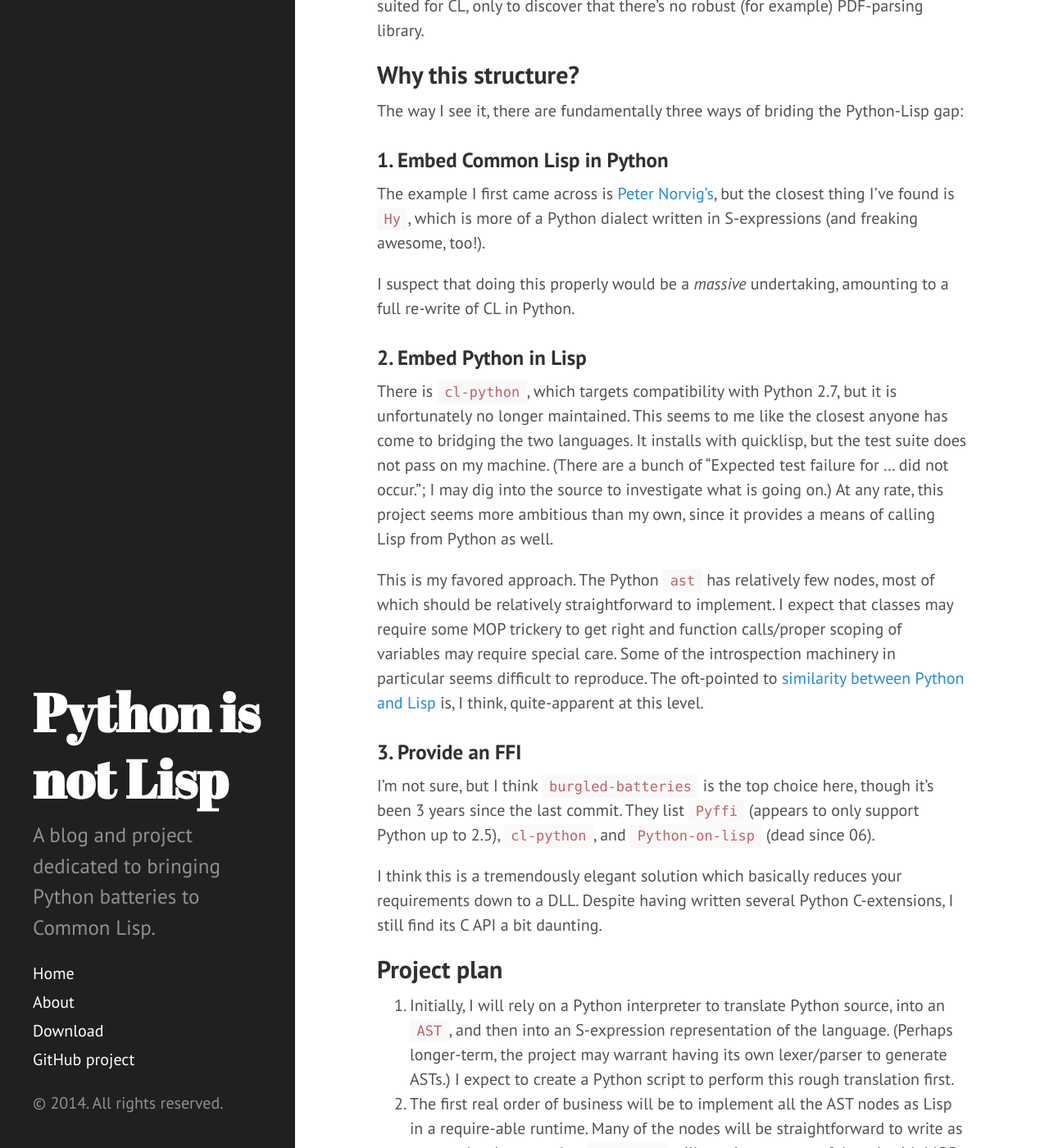
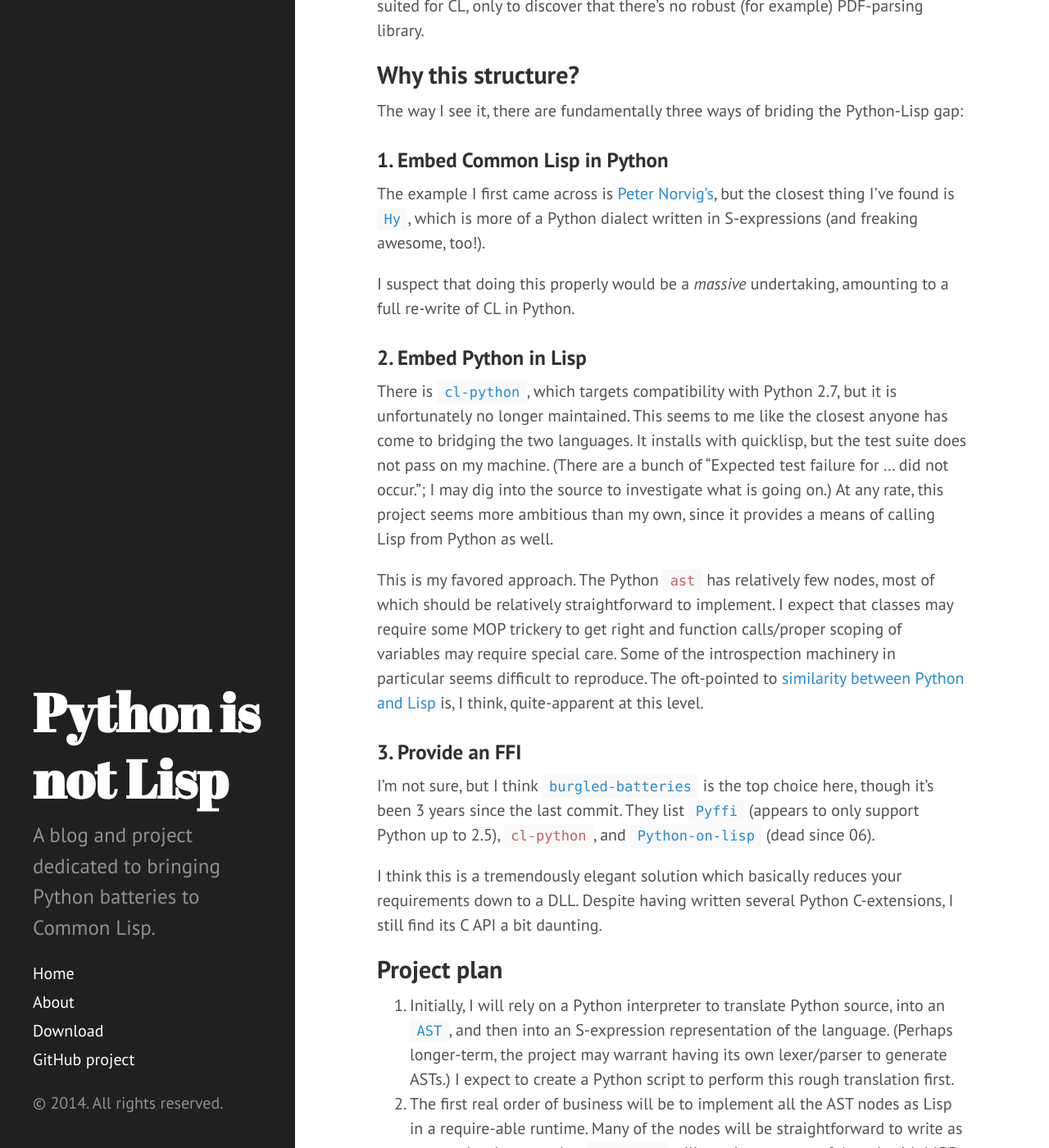
Before and after one commit to felipeochoa/aqua-lisp, a Jekyll site: the page built from index.html, in a window 1280 px wide and 1400 px high, scrolled down 733 px. Shown: the whole window at 82% size. Built offline with Jekyll 4.4.1, drawn with Linux system fonts in a browser that asks for light colours; Markdown is read by kramdown in place of the engine named in the settings; the list of posts is cut into pages by our own code.

Commit message:
fixed color for linked code blocks

```diff
--- a/public/css/poole.css
+++ b/public/css/poole.css
@@ -158,6 +158,9 @@
   color: #bf616a;
   background-color: #f9f9f9;
   border-radius: 3px;
+}
+a code {
+  color: inherit;
 }
 pre {
   display: block;
```
